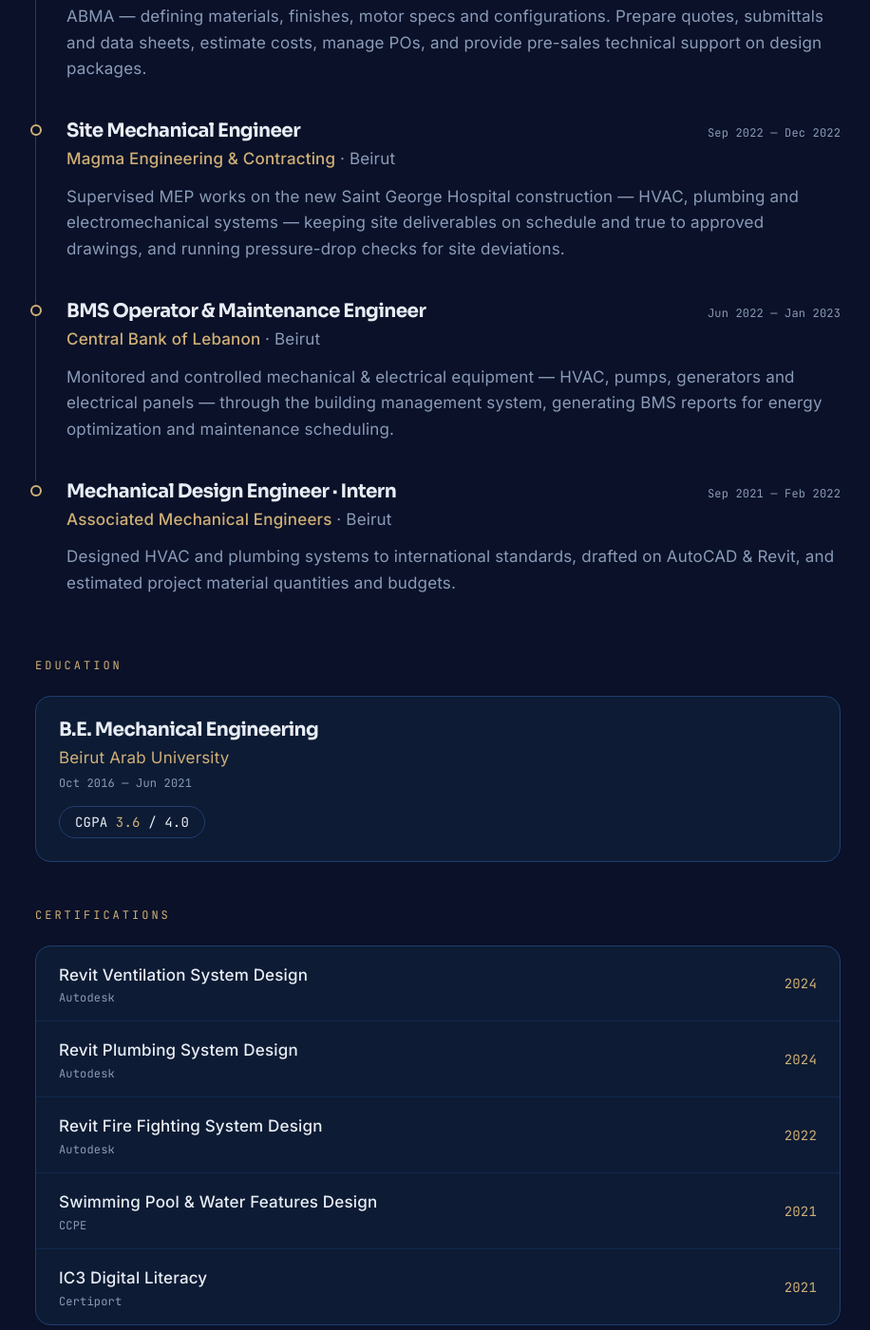
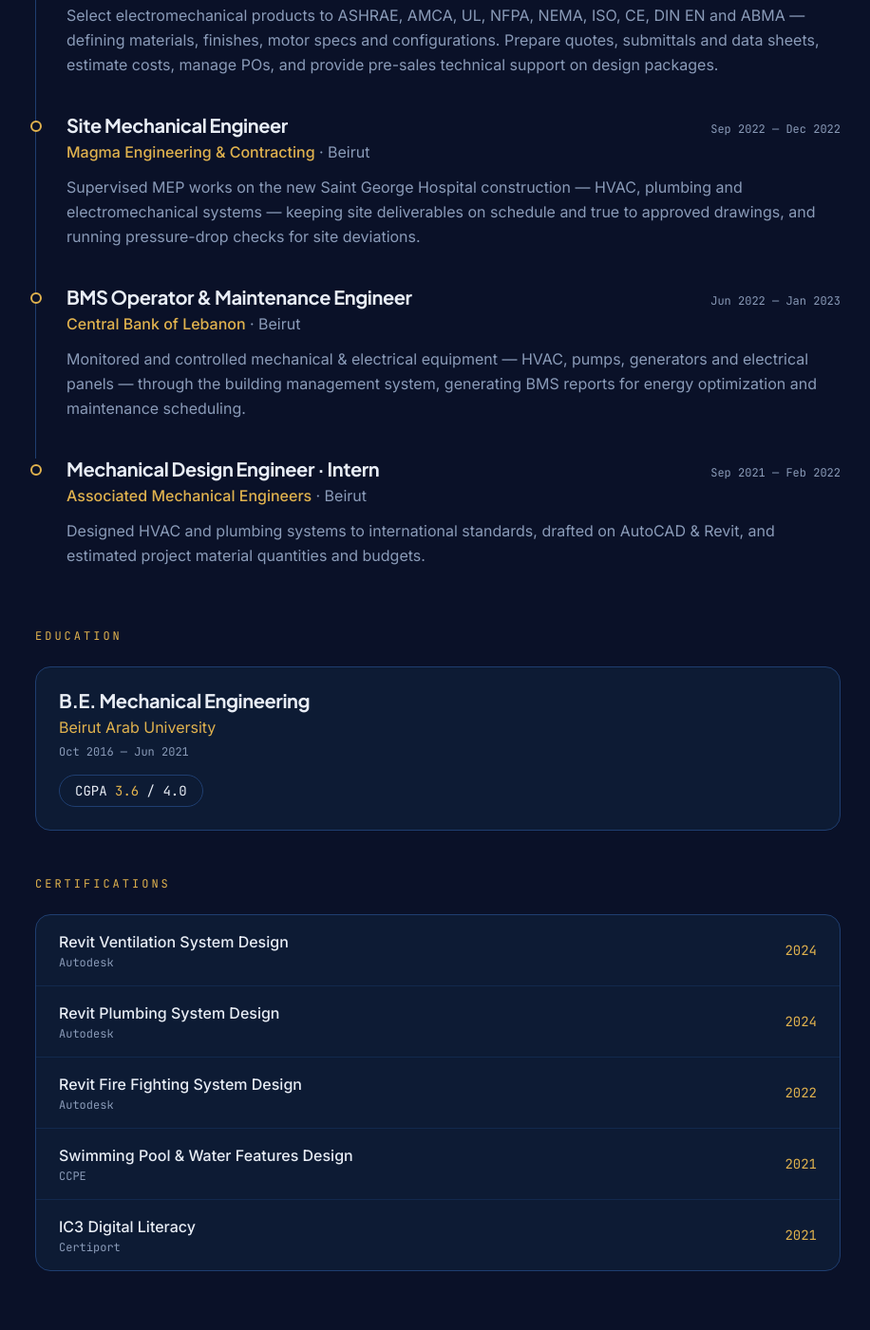
Before and after one commit to lianajomaa95-blip/waficportfolio, a React (Vite) app: page /experience in a window 1280 px wide. Shown: the part 840-2241 px from the top of the page at 95% size, without its empty margins (179-1095 px from the left). Built offline with nearby package versions, Linux system fonts and the light colour scheme.

Commit message:
New font, richer gold, cleaner Experience, smaller About heading

```diff
--- a/src/index.css
+++ b/src/index.css
@@ -1,4 +1,4 @@
-@import url('https://fonts.googleapis.com/css2?family=Sora:wght@400;500;600;700;800&family=Inter:wght@400;500;600&family=JetBrains+Mono:wght@400;500&display=swap');
+@import url('https://fonts.googleapis.com/css2?family=Plus+Jakarta+Sans:wght@400;500;600;700;800&family=Inter:wght@400;500;600&family=JetBrains+Mono:wght@400;500&display=swap');
 @import "tailwindcss";
 
 @theme {
@@ -7,13 +7,13 @@
   --color-navy-800: #12294D;
   --color-navy-700: #1F3E70;
   --color-navy-600: #2E5591;
-  --color-gold-400: #E4C989;
-  --color-gold-500: #CFAF76;
-  --color-gold-600: #A8864F;
+  --color-gold-400: #F1D089;
+  --color-gold-500: #E0B24E;
+  --color-gold-600: #B98A2E;
   --color-mist: #E8EDF5;
   --color-slate: #8A9BB8;
 
-  --font-display: "Sora", sans-serif;
+  --font-display: "Plus Jakarta Sans", sans-serif;
   --font-body: "Inter", sans-serif;
   --font-mono: "JetBrains Mono", monospace;
 }
@@ -24,19 +24,17 @@
   background-color: var(--color-navy-950);
   color: var(--color-mist);
   font-family: var(--font-body);
-  font-size: 17px;               /* larger base text */
+  font-size: 16px;
   line-height: 1.7;
-  letter-spacing: 0.01em;
   -webkit-font-smoothing: antialiased;
   text-rendering: optimizeLegibility;
 }
 
-/* Headings: bigger, tighter, more presence */
 h1, h2, h3, h4 {
   font-family: var(--font-display);
   font-weight: 700;
-  letter-spacing: -0.03em;
-  line-height: 1.1;
+  letter-spacing: -0.02em;
+  line-height: 1.12;
 }
 
 ::selection { background-color: var(--color-gold-500); color: var(--color-navy-950); }
--- a/src/pages/About.jsx
+++ b/src/pages/About.jsx
@@ -12,14 +12,22 @@
   return (
     <motion.div {...fade} className="max-w-6xl mx-auto px-5 sm:px-6 py-10 md:py-20">
       <p className="font-mono text-[0.65rem] sm:text-xs tracking-[0.25em] uppercase text-gold-500 mb-3 sm:mb-4">About</p>
-      <h1 className="text-2xl sm:text-4xl md:text-5xl font-extrabold leading-tight mb-7 sm:mb-12">
+      <h1 className="text-xl sm:text-3xl md:text-5xl font-extrabold leading-tight mb-6 sm:mb-12">
         Precision from concept to construction.
       </h1>
 
-      {/* Bio + Photo — side by side, photo on the right */}
-      <div className="grid grid-cols-[1.7fr_1fr] gap-4 sm:gap-10 md:gap-16 items-start">
-        <div className="space-y-3.5 sm:space-y-5 text-slate text-[0.82rem] sm:text-base md:text-lg leading-relaxed">
-          <p>
+      {/* Bio + Photo. Mobile: photo floats right, text wraps. Desktop: two columns. */}
+      <div className="md:grid md:grid-cols-[1.7fr_1fr] md:gap-16 md:items-start">
+        {/* Text */}
+        <div className="text-slate text-[0.9rem] sm:text-base md:text-lg leading-relaxed">
+          {/* Floated photo — MOBILE ONLY */}
+          <div className="float-right w-32 sm:w-40 ml-4 mb-2 md:hidden">
+            <div className="aspect-[3/4] rounded-lg overflow-hidden border border-navy-700 bg-navy-800 shadow-lg shadow-navy-950/40">
+              <img src={aboutPhoto} alt="Wafic Abouhosh" className="w-full h-full object-cover" />
+            </div>
+          </div>
+
+          <p className="mb-4">
             I'm Wafic Abouhosh, a mechanical engineer specializing in MEP design
             and BIM. Based in <span className="text-mist">Milan, Italy</span>, I
             design and coordinate mechanical, plumbing, and fire-protection
@@ -27,7 +35,7 @@
             architectural and structural intent into precise, coordinated,
             code-compliant engineering.
           </p>
-          <p>
+          <p className="mb-4">
             My work runs from LOD 400/500 Revit modeling and multidiscipline
             clash coordination in Navisworks, to 2D shop and construction
             drawings ready for site — plus specialist swimming-pool and
@@ -50,10 +58,12 @@
             services, my focus stays the same: precision, clean coordination, and
             buildability — so what's modeled is what gets built.
           </p>
+          <div className="clear-both" />
         </div>
 
-        <div className="relative">
-          <div className="aspect-[3/4] rounded-lg md:rounded-2xl overflow-hidden border border-navy-700 bg-navy-800 shadow-xl shadow-navy-950/40 sticky top-24">
+        {/* Photo column — DESKTOP ONLY */}
+        <div className="relative hidden md:block">
+          <div className="aspect-[3/4] rounded-2xl overflow-hidden border border-navy-700 bg-navy-800 shadow-xl shadow-navy-950/40 sticky top-24">
             <img src={aboutPhoto} alt="Wafic Abouhosh" className="w-full h-full object-cover" />
           </div>
         </div>
@@ -62,7 +72,7 @@
       {/* Quick facts */}
       <div className="mt-12 sm:mt-16 rounded-2xl border border-navy-700 bg-navy-900 overflow-hidden max-w-md">
         <div className="px-6 py-4 border-b border-navy-800 font-mono text-xs tracking-[0.18em] uppercase text-slate">
-          Overview
+          At a Glance
         </div>
         {[
           ["Discipline", "Mechanical / MEP"],
--- a/src/pages/Experience.jsx
+++ b/src/pages/Experience.jsx
@@ -26,22 +26,26 @@
 
 export default function Experience() {
   return (
-    <motion.div {...fade} className="max-w-4xl mx-auto px-6 py-16 md:py-20">
-      <p className="font-mono text-xs tracking-[0.25em] uppercase text-gold-500 mb-4">Track record</p>
-      <h1 className="text-4xl md:text-5xl font-extrabold mb-12">Experience</h1>
+    <motion.div {...fade} className="max-w-4xl mx-auto px-5 sm:px-6 py-10 md:py-20">
+      <p className="font-mono text-[0.65rem] sm:text-xs tracking-[0.25em] uppercase text-gold-500 mb-3 sm:mb-4">Track record</p>
+      <h1 className="text-3xl sm:text-4xl md:text-5xl font-extrabold mb-3">Experience</h1>
+      <p className="text-slate text-sm sm:text-base md:text-lg max-w-2xl mb-10 sm:mb-14">
+        Four years across MEP design, BIM modeling, estimation and site delivery —
+        spanning Lebanon, Saudi Arabia and Miami.
+      </p>
 
       <div className="relative">
         {experience.map((job, i) => (
-          <div key={i} className="relative pl-8 pb-10 border-l border-navy-700 last:border-l-transparent last:pb-0">
-            <span className={`absolute -left-[6px] top-1 w-3 h-3 rounded-full border-2 ${job.now ? "bg-gold-500 border-gold-500" : "bg-navy-950 border-gold-500"}`} />
+          <div key={i} className="relative pl-6 sm:pl-8 pb-9 sm:pb-10 border-l border-navy-700 last:border-l-transparent last:pb-0">
+            <span className={`absolute -left-[6px] top-1.5 w-3 h-3 rounded-full border-2 ${job.now ? "bg-gold-500 border-gold-500" : "bg-navy-950 border-gold-500"}`} />
             <div className="flex flex-wrap justify-between items-baseline gap-x-4 gap-y-1">
-              <h3 className="text-xl font-semibold">{job.role}</h3>
-              <span className="font-mono text-xs text-slate whitespace-nowrap">{job.date}</span>
+              <h3 className="text-base sm:text-xl font-semibold">{job.role}</h3>
+              <span className="font-mono text-[0.65rem] sm:text-xs text-slate whitespace-nowrap">{job.date}</span>
             </div>
-            <p className="text-gold-500 font-medium mt-1">
+            <p className="text-gold-500 font-medium mt-1 text-sm sm:text-base">
               {job.company} <span className="text-slate font-normal">· {job.place}</span>
             </p>
-            <p className="text-slate mt-3 leading-relaxed">{job.desc}</p>
+            <p className="text-slate mt-2.5 sm:mt-3 text-sm sm:text-base leading-relaxed">{job.desc}</p>
             {job.projects.length > 0 && (
               <div className="flex flex-wrap gap-2 mt-3">
                 {job.projects.map((p) => (
@@ -53,10 +57,10 @@
         ))}
       </div>
 
-      <div className="mt-16">
-        <p className="font-mono text-xs tracking-[0.25em] uppercase text-gold-500 mb-6">Education</p>
+      <div className="mt-14 sm:mt-16">
+        <p className="font-mono text-[0.65rem] sm:text-xs tracking-[0.25em] uppercase text-gold-500 mb-5 sm:mb-6">Education</p>
         <div className="rounded-2xl border border-navy-700 bg-navy-900 p-6">
-          <h3 className="text-xl font-semibold">B.E. Mechanical Engineering</h3>
+          <h3 className="text-lg sm:text-xl font-semibold">B.E. Mechanical Engineering</h3>
           <p className="text-gold-500 mt-1">Beirut Arab University</p>
           <p className="font-mono text-xs text-slate mt-1">Oct 2016 — Jun 2021</p>
           <span className="inline-block mt-4 px-4 py-1.5 rounded-full border border-navy-700 font-mono text-sm">
@@ -66,12 +70,12 @@
       </div>
 
       <div className="mt-12">
-        <p className="font-mono text-xs tracking-[0.25em] uppercase text-gold-500 mb-6">Certifications</p>
+        <p className="font-mono text-[0.65rem] sm:text-xs tracking-[0.25em] uppercase text-gold-500 mb-5 sm:mb-6">Certifications</p>
         <div className="rounded-2xl border border-navy-700 bg-navy-900 overflow-hidden">
           {certs.map(([name, org, year], i, arr) => (
-            <div key={name} className={`flex justify-between items-center gap-4 px-6 py-4 ${i < arr.length - 1 ? "border-b border-navy-800" : ""}`}>
+            <div key={name} className={`flex justify-between items-center gap-4 px-5 sm:px-6 py-4 ${i < arr.length - 1 ? "border-b border-navy-800" : ""}`}>
               <div>
-                <div className="font-medium">{name}</div>
+                <div className="font-medium text-sm sm:text-base">{name}</div>
                 <div className="font-mono text-xs text-slate mt-0.5">{org}</div>
               </div>
               <span className="font-mono text-sm text-gold-500">{year}</span>
@@ -80,7 +84,7 @@
         </div>
       </div>
 
-      <div className="mt-16">
+      <div className="mt-14 sm:mt-16">
         <Link to="/contact" className="inline-block px-8 py-4 rounded-full bg-gold-500 text-navy-950 font-semibold hover:bg-gold-400 transition">
           Get in touch
         </Link>
```
